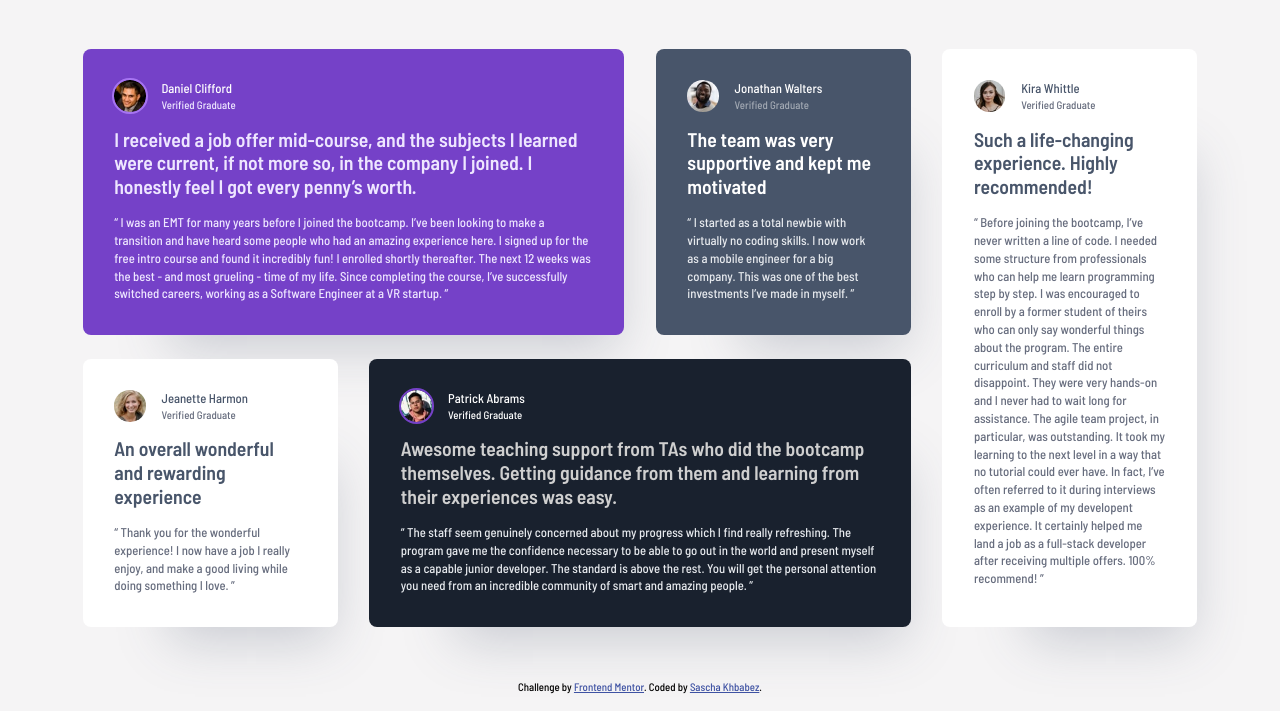
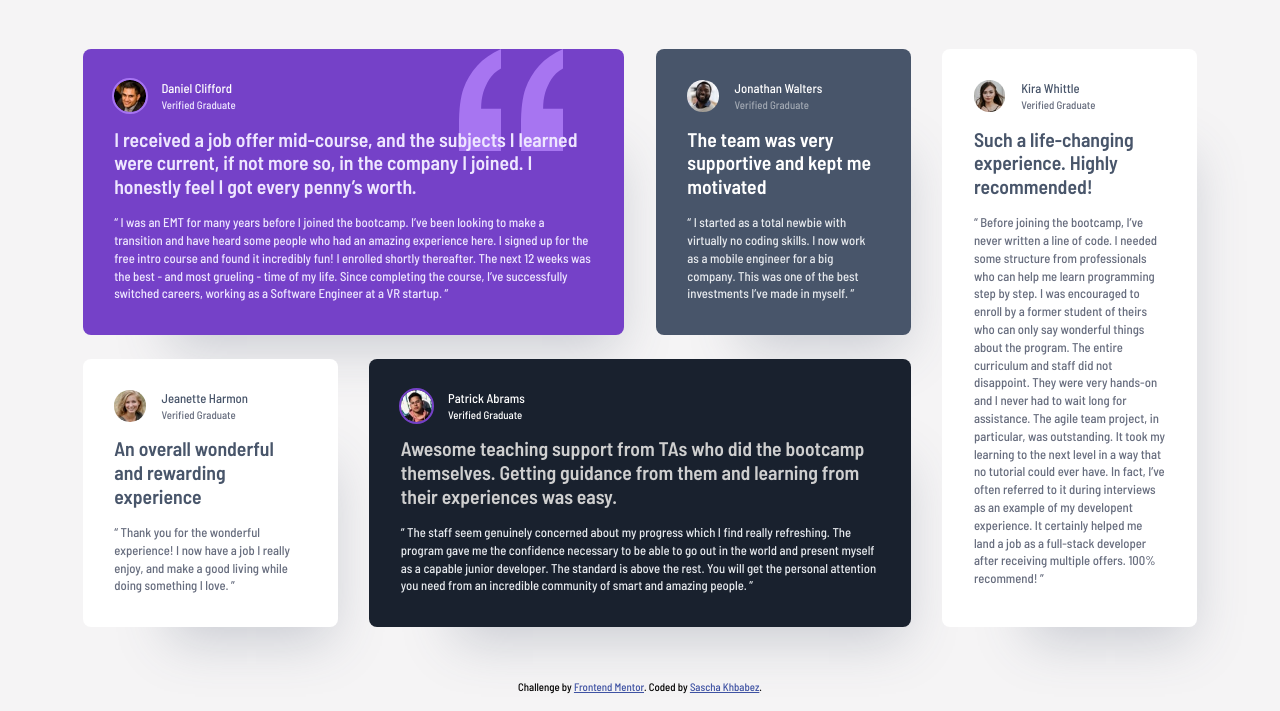
Before and after one commit to skhbabez/testimonials-grid-section-main, a plain HTML site: page index.html in a window 1280 px wide. Shown: the part 89-800 px from the top of the page. Drawn offline with Linux system fonts and the light colour scheme.

Commit message:
added background image.

```diff
--- a/styles.css
+++ b/styles.css
@@ -125,6 +125,9 @@ blockquote::after {
 }
 
 .testimonial-1 {
+  background-image: url("images/bg-pattern-quotation.svg");
+  background-repeat: no-repeat;
+  background-position: 23.5rem 0;
   grid-area: t1;
 }
 .testimonial-2 {
```
